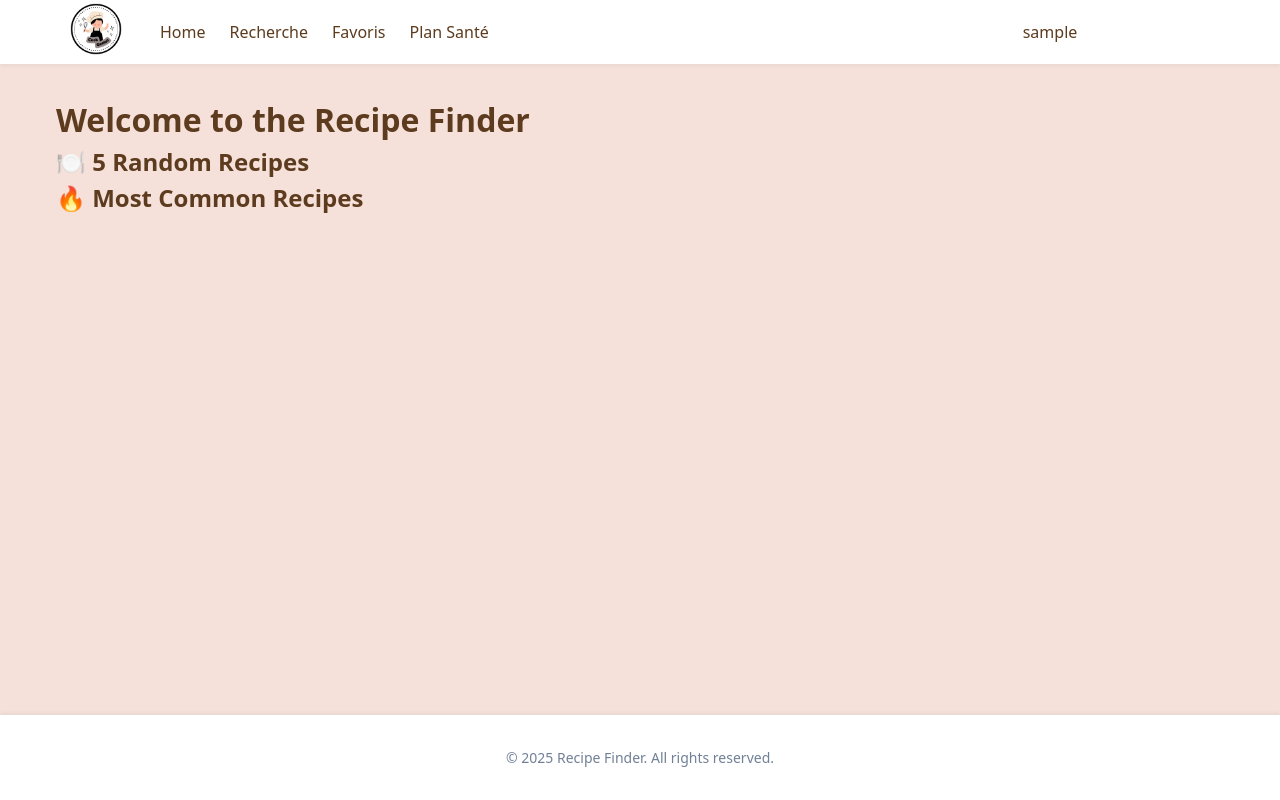
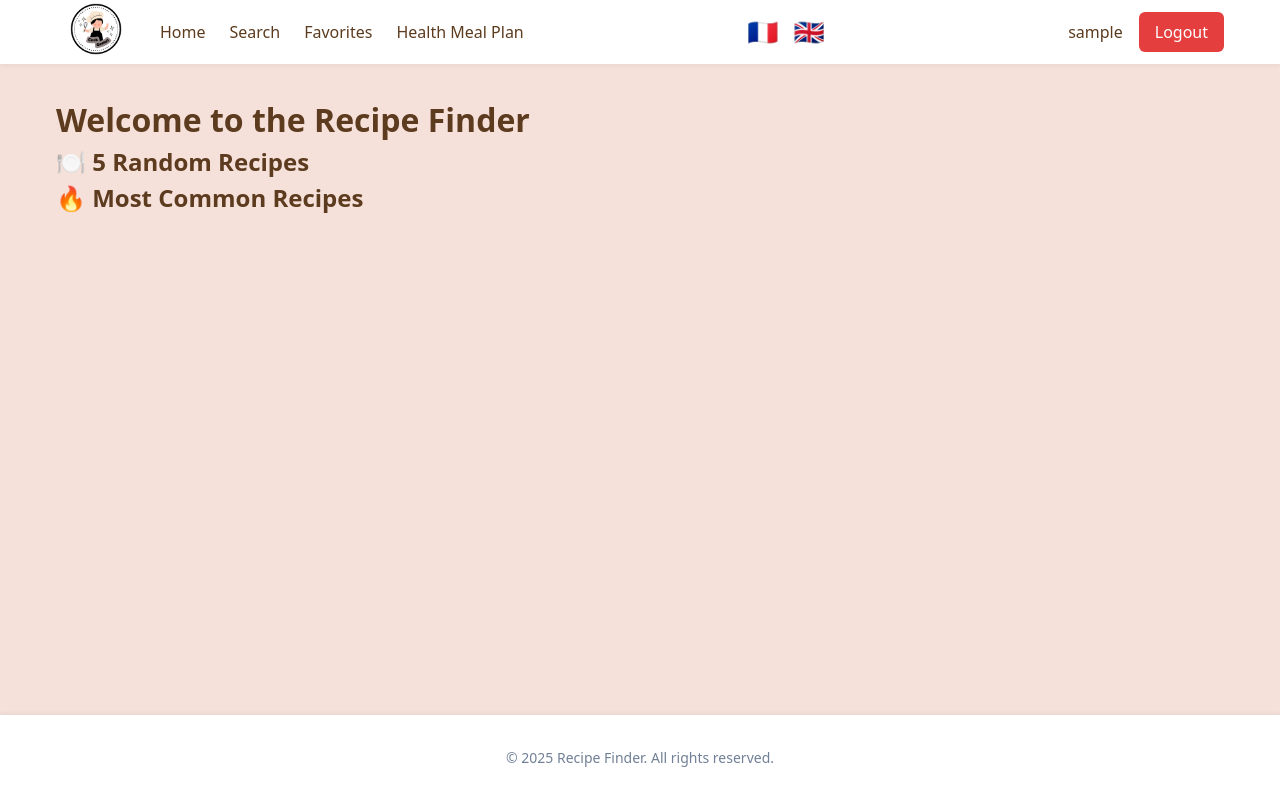
Before and after one commit to YacineMdh/CookGenius, a PHP site: the page made by templates/home.php in a window 1280 px wide. Run offline with PHP 8.4, Linux system fonts and the light colour scheme; the template is opened without the code that fills it, so the values that code supplies are empty; the visitor is signed in with stand-in values (Sample User, id 1).

Commit message:
add langage

```diff
--- /dev/null
+++ b/src/config.php
@@ -0,0 +1,18 @@
+<?php
+if (!isset($_SESSION['lang'])) {
+    $_SESSION['lang'] = 'en';
+}
+
+if (isset($_GET['lang']) && in_array($_GET['lang'], ['fr', 'en'])) {
+    $_SESSION['lang'] = $_GET['lang'];
+}
+
+$langFile = __DIR__ . "/lang/" . $_SESSION['lang'] . ".php";
+
+if (file_exists($langFile)) {
+    $lang = include $langFile;
+    if (!is_array($lang)) {
+        die("Erreur : Le fichier de langue ne retourne pas un tableau valide !");
+    }
+}
+?>
--- /dev/null
+++ b/src/lang/en.php
@@ -0,0 +1,44 @@
+<?php
+return [
+    "title" => "Recipe Finder",
+    "home" => "Home",
+    "search" => "Search",
+    "favorites" => "Favorites",
+    "login" => "Login",
+    "register" => "Register",
+    "logout" => "Logout",
+    "change_lang" => "Change Language",
+    "my_favorites" => "My Favorite Recipes",
+    "no_favorites" => "You haven't saved any recipes yet.",
+    "discover_recipes" => "Discover Recipes",
+    "view_recipe" => "View Recipe",
+    "remove" => "Remove",
+    "health" => "Health Meal Plan",
+    "calories" => "Desired calories",
+    "meals" => "Number of meals",
+    "generate_plan" => "Generate Plan",
+    "meal_suggestions" => "Meal Suggestions",
+    "total_calories" => "Total Calories",
+    "search_recipe" => "Search a Recipe",
+    "available_ingredients" => "Available ingredients",
+    "exclude_ingredients" => "Exclude ingredients",
+    "search" => "Search",
+    "no_reviews" => "No reviews yet. Be the first to review this recipe!",
+    "add_review" => "Add Your Review",
+    "submit_review" => "Submit Review",
+    "cooking_time" => "Cooking Time",
+    "servings" => "Servings",
+    "ingredients" => "Ingredients",
+    "diet_info" => "Dietary Information",
+    "vegetarian" => "Vegetarian",
+    "vegan" => "Vegan",
+    "gluten_free" => "Gluten-Free",
+    "dairy_free" => "Dairy-Free",
+    "about_recipe" => "About this Recipe",
+    "ratings_reviews" => "Ratings & Reviews",
+    "based_on" => "Based on",
+    "reviews" => "reviews",
+    "star" => "stars",
+    "delete_review" => "Delete Review",
+    "share_thoughts" => "Share your thoughts about this recipe..."
+];
--- a/templates/base.php
+++ b/templates/base.php
@@ -1,17 +1,21 @@
+<?php
+require_once __DIR__ . '/../src/config.php';
+?>
+
 <!DOCTYPE html>
-<html lang="fr">
+<html lang="en">
 <head>
     <meta charset="UTF-8">
     <meta name="viewport" content="width=device-width, initial-scale=1.0">
     <link rel="icon" href="/images/CookGeniusLogo.png">
     <title>Recipe Finder</title>
     <style>
-        /* 🎨 Variables globales avec la nouvelle palette */
         :root {
-            --primary-color: #A67C52; /* Marron clair */
-            --accent-color: #D2691E; /* Orange doux */
-            --bg-color: #F5E1DA; /* Beige */
-            --text-color: #5C3B1E; /* Marron foncé */
+            --primary-color: #A67C52;
+            --accent-color: #D2691E;
+            --bg-color: #F5E1DA;
+            --danger-color: #e53e3e;
+            --text-color: #5C3B1E;
             --white: #FFFFFF;
             --nav-height: 4rem;
         }
@@ -31,7 +35,6 @@
             flex-direction: column;
         }
 
-        /* Navigation */
         nav {
             background: white;
             box-shadow: 0 2px 4px rgba(0, 0, 0, 0.05);
@@ -54,7 +57,7 @@
         .nav-left {
             display: flex;
             align-items: center;
-            gap: 1.5rem; /* Espacement entre le logo et les liens */
+            gap: 1.5rem;
         }
 
         .logo img {
@@ -133,13 +136,13 @@
         }
 
         .remove-btn:hover {
-            background: #c53030; /* Rouge plus foncé au survol */
+            background: #c53030;
             border-color: #c53030;
         }
 
         .remove-btn:focus {
             outline: none;
-            box-shadow: 0 0 5px rgba(229, 62, 62, 0.6); /* Effet lumineux au focus */
+            box-shadow: 0 0 5px rgba(229, 62, 62, 0.6);
         }
 
         .btn-primary {
@@ -157,7 +160,7 @@
         }
 
         .btn-danger:hover {
-            background: #e53e3e;
+            background-color: #c53030;
         }
 
         .btn-outline {
@@ -170,7 +173,23 @@
             color: white;
         }
 
-        /* Content */
+        .nav-right {
+            display: flex;
+            align-items: center;
+            justify-content: flex-end;
+            gap: 15px;
+            padding-right: 20px;
+                }
+
+        .btn-flag {
+            font-size: 25px;
+            text-decoration: none;
+        }
+
+        .btn-flag:hover {
+            transform: scale(1.2);
+        }
+
         .content {
             flex: 1;
             width: 100%;
@@ -179,7 +198,6 @@
             padding: 2rem 1rem;
         }
 
-        /* Footer */
         footer {
             background: white;
             padding: 2rem 1rem;
@@ -192,7 +210,6 @@
             font-size: 0.875rem;
         }
 
-        /* Responsive design */
         @media (max-width: 768px) {
             .nav-container {
                 padding: 0 0.5rem;
@@ -241,45 +258,43 @@
             </a>
             <?php if (isset($_SESSION['user_id'])): ?>
             <ul class="nav-links">
-                <li><a href="/" class="nav-link"><span>Home</span></a></li>
-                <li><a href="/recette/recherche" class="nav-link"><span>Recherche</span></a></li>
-                <li><a href="/favorite" class="nav-link"><span>Favoris</span></a></li>
-                <li><a href="/health" class="nav-link"><span>Plan Santé</span></a></li>
+                <li><a href="/" class="nav-link"><?= $lang['home']; ?></a></li>
+                <li><a href="/recette/recherche" class="nav-link"><?= $lang['search']; ?></a></li>
+                <li><a href="/favorite" class="nav-link"><?= $lang['favorites']; ?></a></li>
+                <li><a href="/health" class="nav-link"><?= $lang['health']; ?></a></li>
             </ul>
             <?php endif; ?>
         </div>
 
         <div class="nav-right">
+            <a href="?lang=fr" class="btn-flag">🇫🇷</a>
+            <a href="?lang=en" class="btn-flag">🇬🇧</a>
+        </div>
             <ul>
                 <?php if (isset($_SESSION['user_id'])): ?>
                     <li class="user-info">
                         <span class="user-name">
-                            <?php
-                            echo htmlspecialchars($_SESSION['user_firstname'] ?? '', ENT_QUOTES, 'UTF-8');
-                            echo ' ';
-                            echo htmlspecialchars($_SESSION['user_lastname'] ?? '', ENT_QUOTES, 'UTF-8');
-                            ?>
+                            <?= htmlspecialchars($_SESSION['user_firstname'] ?? '', ENT_QUOTES, 'UTF-8'); ?>
+                            <?= htmlspecialchars($_SESSION['user_lastname'] ?? '', ENT_QUOTES, 'UTF-8'); ?>
                         </span>
-                        <a href="/logout" class="btn btn-danger">Déconnexion</a>
+                        <a href="/logout" class="btn btn-danger"><?= $lang['logout']; ?></a>
                     </li>
                 <?php else: ?>
                     <li class="auth-buttons">
-                        <a href="/login" class="btn btn-outline">Connexion</a>
-                        <a href="/register" class="btn btn-primary">Inscription</a>
-
+                        <a href="/login" class="btn btn-outline"><?= $lang['login']; ?></a>
+                        <a href="/register" class="btn btn-primary"><?= $lang['register']; ?></a>
                     </li>
                 <?php endif; ?>
             </ul>
         </div>
     </div>
 </nav>
-
 <div class="content">
-    <?php echo $content; ?>
+    <?= $content; ?>
 </div>
 
 <footer>
-    <p>&copy; 2025 Recipe Finder. All rights reserved.</p>
+    <p>&copy; 2025 <?= $lang['title']; ?>. All rights reserved.</p>
 </footer>
 </body>
 </html>
--- a/templates/home.php
+++ b/templates/home.php
@@ -53,7 +53,7 @@
     .recipe a {
         display: block;
         text-align: center;
-        background-color: #007bff;
+        background-color: #A67C52;
         color: white;
         padding: 0.5rem;
         border-radius: 4px;
@@ -61,6 +61,6 @@
     }
 
     .recipe a:hover {
-        background-color: #0056b3;
+        background-color: #5C3B1E;
     }
 </style>
```
Also changed, not shown: src/lang/fr.php (added, +44 -0 lines), 2 other files.
